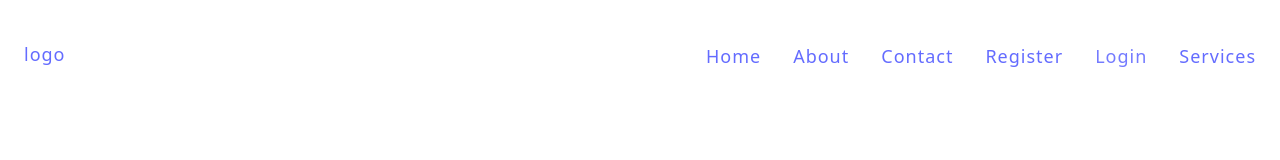
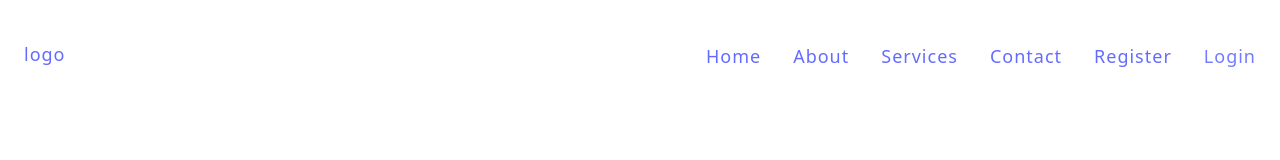
Before and after one commit to monk05/30nov_project, a React (Vite) app in the folder CLIENT/: page /login in a window 1280 px wide. Shown: the top 160 px of the page. Built offline with nearby package versions, Linux system fonts and the light colour scheme.

Commit message:
context api and logout page

```diff
--- a/CLIENT/src/App.jsx
+++ b/CLIENT/src/App.jsx
@@ -7,6 +7,7 @@ import { Service } from "./pages/Service";
 import { Register } from "./pages/Register";
 import { Login } from "./pages/Login";
 import { Error } from "./pages/Error";
+import { Logout } from "./pages/Logout";
 
 import { Navbar } from "./components/Navbar";
 import { Footer } from "./components/footer/Footer";
@@ -21,6 +22,7 @@ const App=()=>{
         <Route path="/Service" element={<Service/>}/>
         <Route path="/register" element={<Register/>}/>
         <Route path="/login" element={<Login/>}/>
+        <Route path="/logout" element={<Logout/>}/>
         <Route path="*" element={<Error/>}/>
       </Routes>
       <Footer/>
--- a/CLIENT/src/components/Navbar.jsx
+++ b/CLIENT/src/components/Navbar.jsx
@@ -1,6 +1,8 @@
 import { NavLink } from "react-router-dom" //to remove reload at navbar
 import "./Navbar.css"
+import { useAuth } from "../store/auth"
 export const Navbar=()=>{
+    const {isLoggedIn}=useAuth();
     return <>
         <header>
             <div className="container">
@@ -11,10 +13,18 @@ export const Navbar=()=>{
                     <ul>
                         <li><NavLink to="/">Home</NavLink></li>
                         <li><NavLink to="/about">About</NavLink></li>
+                        <li><NavLink to="/service">Services</NavLink></li>
                         <li><NavLink to="/contact">Contact</NavLink></li>
-                        <li><NavLink to="/register">Register</NavLink></li>
-                        <li><NavLink to="/login">Login</NavLink></li>
-                        <li><NavLink to="/service">Services</NavLink></li>
+                        {isLoggedIn ? (
+                        <li>
+                            <NavLink to="/logout">Logout</NavLink>
+                        </li>
+                        ):(
+                        <>
+                            <li><NavLink to="/register">Register</NavLink></li>
+                            <li><NavLink to="/login">Login</NavLink></li>
+                        </>
+                        )}
                     </ul>
                 </nav>
             </div>
--- a/CLIENT/src/main.jsx
+++ b/CLIENT/src/main.jsx
@@ -1,10 +1,13 @@
 import React from 'react'
 import ReactDOM from 'react-dom/client'
 import App from './App.jsx'
+import { AuthProvider } from './store/auth.jsx'
 
 
 ReactDOM.createRoot(document.getElementById('root')).render(
-  <React.StrictMode>
-    <App />
-  </React.StrictMode>
+ <AuthProvider>
+    <React.StrictMode>
+      <App />
+    </React.StrictMode>
+  </AuthProvider>
 )
--- a/CLIENT/src/pages/Login.jsx
+++ b/CLIENT/src/pages/Login.jsx
@@ -1,6 +1,9 @@
 import { useState } from "react"
+import { useAuth } from "../store/auth";
 
 export const Login=()=>{
+    const {storeTokenInLS}=useAuth();
+
     const [user,setUser]=useState({ //creating objects
         email:"",
         password:""
@@ -33,6 +36,8 @@ export const Login=()=>{
 
             if(response.ok){
                 alert("logged in");
+                const res_data=await response.json();
+                storeTokenInLS(res_data.token);
                 setUser({
                     email:"",
                     password:""
--- /dev/null
+++ b/CLIENT/src/pages/Logout.jsx
@@ -0,0 +1,11 @@
+import { useEffect } from "react"
+import { Navigate } from "react-router-dom";
+import { useAuth } from "../store/auth";
+export const Logout=()=>{
+    const {LogoutUser}=useAuth()
+    useEffect(()=>{
+        LogoutUser();
+    },[LogoutUser]);
+
+    return <Navigate to = "/login" />
+}
--- a/CLIENT/src/pages/Register.jsx
+++ b/CLIENT/src/pages/Register.jsx
@@ -1,8 +1,10 @@
 import { useState } from "react"
 import {useNavigate} from "react-router-dom"
+import { useAuth } from "../store/auth";
 
 export const Register=()=>{
     const navigate=useNavigate();
+    const storeTokenInLS=useAuth();
 
 
     const [user,setUser]=useState({ //creating objects
@@ -39,6 +41,10 @@ export const Register=()=>{
                 body:JSON.stringify(user),
             });
             if(response.ok){
+                const res_data=await response.json();
+                console.log("response from server",res_data)
+                storeTokenInLS(res_data.token);
+                //localStorage.setItem("token",res_data.token); //you have to do this every time to get token that is why above function is made
                 setUser({
                     username:"",
                     email:"",
--- /dev/null
+++ b/CLIENT/src/store/auth.jsx
@@ -0,0 +1,44 @@
+import {createContext, useContext, useState} from "react";
+
+export const AuthContext=createContext();
+
+//auth provider function is responsible for providing the data to its descendants
+
+export const AuthProvider=({children})=>{
+    const [token,setToken]=useState("")
+
+    const storeTokenInLS=(serverToken)=>{
+        setToken(serverToken)
+        return localStorage.setItem('token',serverToken);
+
+    }
+    let isLoggedIn=!!token;
+
+    //logout function
+    const LogoutUser=()=>{
+        setToken("");
+        return localStorage.removeItem("token")
+
+    }
+    return(
+        <AuthContext.Provider value={{isLoggedIn,storeTokenInLS,LogoutUser}}>
+            {children}
+        </AuthContext.Provider>
+    );
+
+};
+
+
+export const useAuth =()=>{   //useAuth custom hook ,useAuth function now contains the value provided by the AuthContext.provider
+    const authContextValue=useContext(AuthContext);
+    if(!authContextValue){
+        throw new Error("useAuth used outside of the Provider"); //useless
+    }
+    return authContextValue;
+}
+
+
+
+
+
+//reuseable function anypage can use it
```
